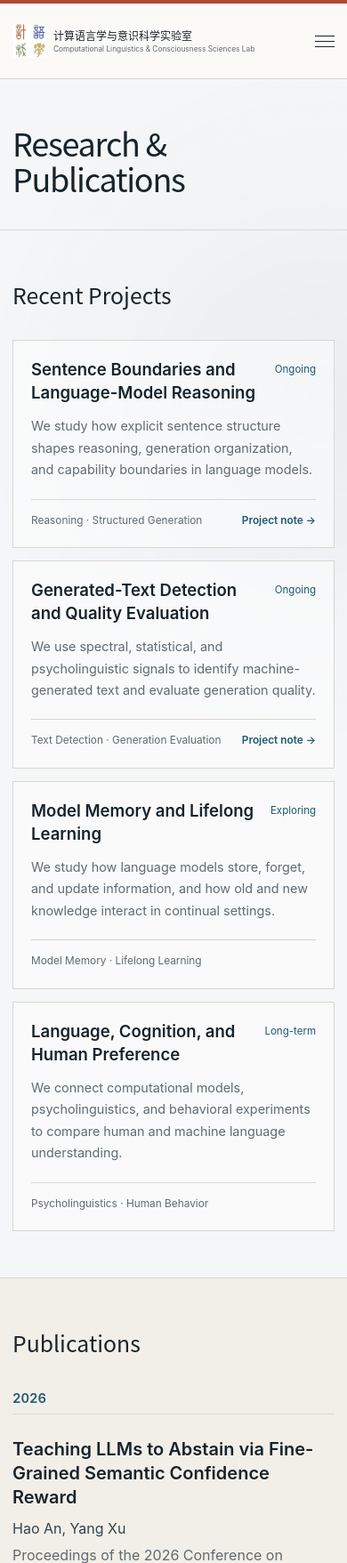
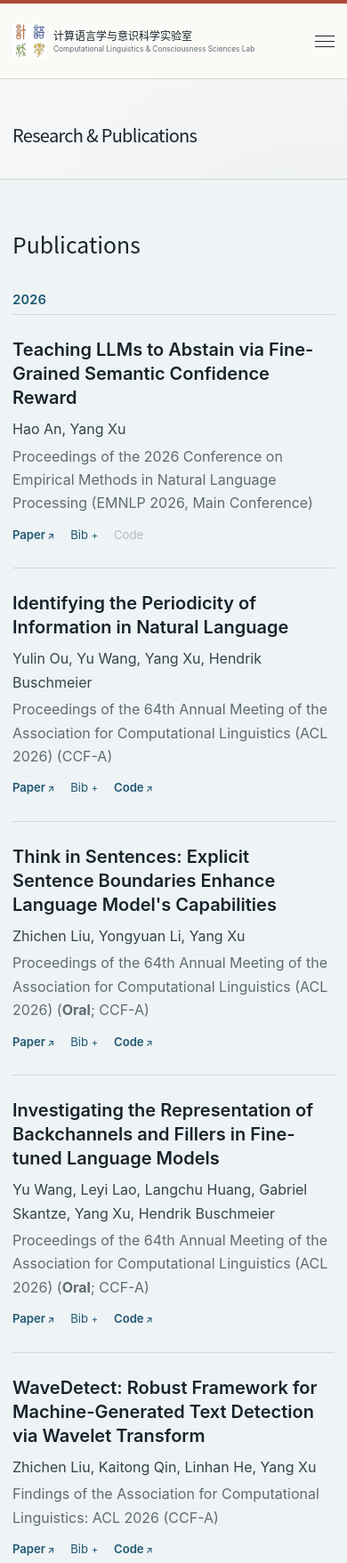
Before and after one commit to CLCS-SUSTech/clcs-sustech.github.io, an Astro site: page /en/research in a window 390 px wide. Shown: the top 1757 px of the page at 89% size. Built offline with nearby package versions, Linux system fonts and the light colour scheme; Astro itself is replaced by a stand-in of ours.

Commit message:
update publications and style

```diff
--- a/src/components/PublicationItem.astro
+++ b/src/components/PublicationItem.astro
@@ -20,7 +20,9 @@ const bibPanelId = 'bib-' + publication.slug;
   <div>
     <h3>{publication.title}</h3>
     <p class="authors">{publication.authors.join(', ')}</p>
-    <p class="venue">{publication.venue}{status ? ` · ${status}` : ''}</p>
+    <p class="venue">{publication.venue.split(/(\bOral\b)/i).map((part) =>
+      /^oral$/i.test(part) ? <strong>{part}</strong> : part
+    )}{status ? ` · ${status}` : ''}</p>
     <div class="publication-links">
       {publication.paper
         ? <a href={publication.paper} target="_blank" rel="noreferrer">Paper</a>
@@ -42,6 +44,11 @@ const bibPanelId = 'bib-' + publication.slug;
       {publication.code
         ? <a href={publication.code} target="_blank" rel="noreferrer">Code</a>
         : <span class="is-disabled" aria-disabled="true">Code</span>}
+      {publication.data && (
+        typeof publication.data === 'string'
+          ? <a href={publication.data} target="_blank" rel="noreferrer">Data</a>
+          : <span class="is-disabled" aria-disabled="true">Data</span>
+      )}
       {publication.project && (
         <a href={publication.project} target="_blank" rel="noreferrer">
           {lang === 'zh' ? '项目主页' : 'Project'}
--- a/src/components/SimplePageHeader.astro
+++ b/src/components/SimplePageHeader.astro
@@ -23,7 +23,7 @@ const { title, description } = Astro.props;
   h1 {
     margin: 0;
     font-family: var(--serif);
-    font-size: clamp(2.25rem, 4vw, 3.45rem);
+    font-size: clamp(1.25rem, 4vw, 2.25rem);
     font-weight: 500;
     letter-spacing: -0.035em;
     line-height: 1.1;
--- a/src/components/pages/MembersPage.astro
+++ b/src/components/pages/MembersPage.astro
@@ -59,7 +59,7 @@ const groupOrder = ['postdoc', 'phd', 'master', 'undergraduate', 'alumni'] as co
   h1 {
     margin: 0;
     font-family: var(--serif);
-    font-size: clamp(2rem, 3.5vw, 3rem);
+    font-size: clamp(1.25rem, 3.5vw, 2.25rem);
     font-weight: 500;
     letter-spacing: -0.025em;
     line-height: 1.15;
--- a/src/components/pages/NewsPage.astro
+++ b/src/components/pages/NewsPage.astro
@@ -12,7 +12,7 @@ const entries = (await getCollection('news', ({ data }) => data.locales.includes
 ---
 
 <BaseLayout lang={lang} title={lang === 'zh' ? '消息' : 'News'}>
-  <SimplePageHeader title={lang === 'zh' ? '消息' : 'News'} />
+  <SimplePageHeader title={lang === 'zh' ? '近期消息' : 'News'} />
 
   <section class="news-index">
     <div class="container news-grid">
--- a/src/components/pages/ResearchPage.astro
+++ b/src/components/pages/ResearchPage.astro
@@ -2,17 +2,15 @@
 import { getCollection } from 'astro:content';
 import BaseLayout from '@/layouts/BaseLayout.astro';
 import SimplePageHeader from '@/components/SimplePageHeader.astro';
-import ProjectCard from '@/components/ProjectCard.astro';
 import PublicationItem from '@/components/PublicationItem.astro';
 import type { Lang } from '@/lib/paths';
 
 interface Props { lang: Lang }
 const { lang } = Astro.props;
-const projects = (await getCollection('projects'))
-  .sort((a, b) => a.data.order - b.data.order);
 const publications = (await getCollection('publications'))
   .sort((a, b) => b.data.year - a.data.year
     || Number(b.data.featured) - Number(a.data.featured)
+    || a.data.order - b.data.order
     || a.data.title.localeCompare(b.data.title));
 const publicationYears = [...new Set(publications.map((entry) => entry.data.year))];
 ---
@@ -20,21 +18,10 @@ const publicationYears = [...new Set(publications.map((entry) => entry.data.year
 <BaseLayout lang={lang} title={lang === 'zh' ? '研究与发表' : 'Research & Publications'}>
   <SimplePageHeader title={lang === 'zh' ? '研究与发表' : 'Research & Publications'} />
 
-  <section class="content-section">
-    <div class="container">
-      <div class="section-intro">
-        <h2>{lang === 'zh' ? '最近项目' : 'Recent Projects'}</h2>
-      </div>
-      <div class="project-grid">
-        {projects.map((entry) => <ProjectCard entry={entry} lang={lang} />)}
-      </div>
-    </div>
-  </section>
-
   <section class="content-section publications-section">
     <div class="container">
       <div class="section-intro publication-heading">
-        <h2>{lang === 'zh' ? '发表物' : 'Publications'}</h2>
+        <h2>{lang === 'zh' ? '已发表论文' : 'Publications'}</h2>
       </div>
       <div class="publication-years">
         {publicationYears.map((year) => (
@@ -57,10 +44,6 @@ const publicationYears = [...new Set(publications.map((entry) => entry.data.year
     padding: clamp(52px, 7vw, 84px) 0;
   }
 
-  .content-section + .content-section {
-    border-top: 1px solid var(--line);
-  }
-
   .section-intro {
     margin-bottom: 30px;
   }
@@ -72,14 +55,8 @@ const publicationYears = [...new Set(publications.map((entry) => entry.data.year
     font-weight: 500;
   }
 
-  .project-grid {
-    display: grid;
-    grid-template-columns: repeat(2, minmax(0, 1fr));
-    gap: 14px;
-  }
-
   .publications-section {
-    background: var(--paper-deep);
+    background: #eef3f6;
   }
 
   .publication-heading {
@@ -107,10 +84,6 @@ const publicationYears = [...new Set(publications.map((entry) => entry.data.year
   }
 
   @media (max-width: 760px) {
-    .project-grid {
-      grid-template-columns: 1fr;
-    }
-
     .publication-year-group {
       grid-template-columns: 1fr;
       gap: 4px;
--- a/src/content.config.ts
+++ b/src/content.config.ts
@@ -90,6 +90,7 @@ const publications = defineCollection({
   schema: z.object({
     slug: z.string(),
     year: z.number(),
+    order: z.number().default(1000),
     title: z.string(),
     authors: z.array(z.string()),
     venue: z.string(),
@@ -99,6 +100,7 @@ const publications = defineCollection({
     bib: z.url().optional(),
     bibtex: z.string().optional(),
     code: z.url().optional(),
+    data: z.union([z.url(), z.literal(true)]).optional(),
     project: z.url().optional(),
     featured: z.boolean().default(false),
   }),
--- a/src/content/publications/an2026purging.yaml
+++ b/src/content/publications/an2026purging.yaml
@@ -1,19 +1,33 @@
 slug: an2026purging
 year: 2026
+order: 5
 title: "Purging the Gray Zone: Latent-Geometric Denoising for Precise Knowledge Boundary Awareness"
 authors:
   - "Hao An"
   - "Yibin Lou"
   - "Jiayi Guo"
   - "Yang Xu"
-venue: "Findings of the Association for Computational Linguistics: ACL 2026 (accepted; CCF-A)"
-paper: "https://arxiv.org/abs/2604.14324"
+venue: "Findings of the Association for Computational Linguistics: ACL 2026 (CCF-A)"
+paper: "https://aclanthology.org/2026.findings-acl.122/"
 bibtex: |-
-  @inproceedings{an2026purging,
-    title = {Purging the Gray Zone: Latent-Geometric Denoising for Precise Knowledge Boundary Awareness},
-    author = {An, Hao and Lou, Yibin and Guo, Jiayi and \textbf{Xu}, \textbf{Yang}},
-    booktitle = {Findings of the Association for Computational Linguistics: ACL 2026},
-    year = {2026},
-    url = {https://arxiv.org/abs/2604.14324},
-    note = {(accepted; CCF-A)}
+  @inproceedings{an-etal-2026-purging,
+      title = "Purging the Gray Zone: Latent-Geometric Denoising for Precise Knowledge Boundary Awareness",
+      author = "An, Hao  and
+        Lou, Yibin  and
+        Guo, Jiayi  and
+        Xu, Yang",
+      editor = "Liakata, Maria  and
+        Moreira, Viviane P.  and
+        Zhang, Jiajun  and
+        Jurgens, David",
+      booktitle = "Findings of the {A}ssociation for {C}omputational {L}inguistics: {ACL} 2026",
+      month = jul,
+      year = "2026",
+      address = "San Diego, California, United States",
+      publisher = "Association for Computational Linguistics",
+      url = "https://aclanthology.org/2026.findings-acl.122/",
+      doi = "10.18653/v1/2026.findings-acl.122",
+      pages = "2562--2576",
+      ISBN = "979-8-89176-395-1",
+      abstract = "Large language models (LLMs) often exhibit hallucinations due to their inability to accurately perceive their own knowledge boundaries. Existing abstention fine-tuning methods typically partition datasets directly based on response accuracy, causing models to suffer from severe label noise near the decision boundaries and consequently exhibit high rates of abstentions or hallucinations. This paper adopts a latent space representation perspective, revealing a ``gray zone'' near the decision hyperplane where internal belief ambiguity constitutes the core performance bottleneck. Based on this insight, we propose the \textbf{GeoDe} (\textbf{Geo}metric \textbf{De}noising) framework for abstention fine-tuning. This method constructs a truth hyperplane using linear probes and performs ``geometric denoising'' by employing geometric distance as a confidence signal for abstention decisions. This approach filters out ambiguous boundary samples while retaining high-fidelity signals for fine-tuning. Experiments across multiple models (Llama3, Qwen3) and benchmark datasets (TriviaQA, NQ, SciQ, SimpleQA) demonstrate that GeoDe significantly enhances model truthfulness and demonstrates strong generalization in out-of-distribution (OOD) scenarios. Code is available at \url{https://github.com/Notbesidemoon/GeoDe}."
   }
--- a/src/content/publications/he2026eye.yaml
+++ b/src/content/publications/he2026eye.yaml
@@ -7,12 +7,28 @@ authors:
   - "Haodong He"
   - "Yu Wang"
   - "Yang Xu"
-venue: "Proceedings of the 64th Annual Meeting of the Association for Computational Linguistics (Volume 4: Student Research Workshop) (accepted)"
+venue: "Proceedings of the 64th Annual Meeting of the Association for Computational Linguistics (Volume 4: Student Research Workshop)"
+paper: "https://aclanthology.org/2026.acl-srw.42/"
+data: true
 bibtex: |-
-  @inproceedings{he2026eye,
-    title = {Eye Movement Features Can Predict Human Preferences on Machine-Generated Texts},
-    author = {He, Xiaoshan and Liu, Xiaoqun and He, Haodong and Wang, Yu and \textbf{Xu}, \textbf{Yang}},
-    booktitle = {Proceedings of the 64th Annual Meeting of the Association for Computational Linguistics (Volume 4: Student Research Workshop)},
-    year = {2026},
-    note = {(accepted)}
+  @inproceedings{he-etal-2026-eye,
+      title = "Eye Movement Features Can Predict Human Preferences on Machine-Generated Texts",
+      author = "He, Xiaoshan  and
+        Liu, Xiaoqun  and
+        He, Haodong  and
+        Wang, Yu  and
+        Xu, Yang",
+      editor = "T.Y.S.S., Santosh  and
+        Rodriguez, Juan Diego  and
+        de Gibert, Ona",
+      booktitle = "Proceedings of the 64th Annual Meeting of the {A}ssociation for {C}omputational {L}inguistics (Volume 4: Student Research Workshop)",
+      month = jul,
+      year = "2026",
+      address = "San Diego, California, United States",
+      publisher = "Association for Computational Linguistics",
+      url = "https://aclanthology.org/2026.acl-srw.42/",
+      doi = "10.18653/v1/2026.acl-srw.42",
+      pages = "470--486",
+      ISBN = "979-8-89176-393-7",
+      abstract = "Eye movement offers valuable insights into human visual attention during assessment of machine-generated texts, yet existing research and resources in this area are limited. To bridge this gap, we introduce Gaze Responses for Evaluating AI Texts (GREAT), a comprehensive dataset capturing human eye-movement features during screen reading of passages generated by large language models (LLMs). The dataset includes raw eye-movement recordings, reading-time measurements, and post-reading evaluations for LLM-generated passage pairs, alongside rigorous validation metrics. The collected eye-movement features demonstrate strong explanatory power in predicting text quality. When integrated with negative log-likelihood (NLL), a commonly used metric for evaluating text quality, it substantially enhances model performance across all standard statistical criteria. These findings demonstrate that eye-movement can act as an effective source of information that complements probabilistic metrics, for the task of automatic text quality assessment. The full dataset and some processing code are publicly available at \url{https://github.com/qwurd231/GREAT}."
   }
--- a/src/content/publications/liu2026think.yaml
+++ b/src/content/publications/liu2026think.yaml
@@ -1,18 +1,32 @@
 slug: liu2026think
 year: 2026
+order: 2
 title: "Think in Sentences: Explicit Sentence Boundaries Enhance Language Model's Capabilities"
 authors:
   - "Zhichen Liu"
   - "Yongyuan Li"
   - "Yang Xu"
-venue: "Proceedings of the 64th Annual Meeting of the Association for Computational Linguistics (ACL 2026) (accepted; oral; CCF-A)"
-paper: "https://arxiv.org/abs/2604.10135"
+venue: "Proceedings of the 64th Annual Meeting of the Association for Computational Linguistics (ACL 2026) (Oral; CCF-A)"
+paper: "https://aclanthology.org/2026.acl-long.104/"
+code: "https://github.com/CLCS-SUSTech/think-in-sentence"
 bibtex: |-
-  @inproceedings{liu2026think,
-    title = {Think in Sentences: Explicit Sentence Boundaries Enhance Language Model's Capabilities},
-    author = {Liu, Zhichen and Li, Yongyuan and \textbf{Xu}, \textbf{Yang}},
-    booktitle = {Proceedings of the 64th Annual Meeting of the Association for Computational Linguistics (ACL 2026)},
-    year = {2026},
-    url = {https://arxiv.org/abs/2604.10135},
-    note = {(accepted; oral; CCF-A)}
+  @inproceedings{liu-etal-2026-think,
+      title = "Think in Sentences: Explicit Sentence Boundaries Enhance Language Model{'}s Capabilities",
+      author = "Liu, Zhichen  and
+        Li, Yongyuan  and
+        Xu, Yang",
+      editor = "Liakata, Maria  and
+        Moreira, Viviane P.  and
+        Zhang, Jiajun  and
+        Jurgens, David",
+      booktitle = "Proceedings of the 64th Annual Meeting of the {A}ssociation for {C}omputational {L}inguistics (Volume 1: Long Papers)",
+      month = jul,
+      year = "2026",
+      address = "San Diego, California, United States",
+      publisher = "Association for Computational Linguistics",
+      url = "https://aclanthology.org/2026.acl-long.104/",
+      doi = "10.18653/v1/2026.acl-long.104",
+      pages = "2275--2288",
+      ISBN = "979-8-89176-390-6",
+      abstract = "Researchers have explored ways to improve large language models (LLMs)' capabilities via dummy token insertion in contexts. However, existing works focus solely on the dummy tokens themselves, but failed to leverage the inherent sentence-level structure of natural language. This is a critical oversight, as LLMs acquire linguistic capabilities through exposure to human-generated texts, which are inherently structured at the sentence level. Motivated by the gap, we proposed a method that inserts delimiters at sentence boundaries. Our method not only integrates dummy tokens into contexts, but also enables LLMs with sentence-by-sentence processing behavior during reasoning. Two approaches are proposed: (1). In-context learning and (2). Supervised fine-tuning are experimented from 7B LLMs to 600B Deepseek-V3. Experimental results demonstrate consistent improvements in various tasks, with notable gains of up to 7.7{\%} on GSM8k and 12.5{\%} on DROP. Furthermore, LLMs fine-tuned via our strategy further incorporate sentence awareness into their inner representations. Our work establishes a simple yet effective technique for enhancing LLM{'}s capabilities, offering promising directions for cognitive-inspired LLM enhancement paradigm."
   }
--- a/src/content/publications/liu2026wavedetect.yaml
+++ b/src/content/publications/liu2026wavedetect.yaml
@@ -1,18 +1,34 @@
 slug: liu2026wavedetect
 year: 2026
+order: 4
 title: "WaveDetect: Robust Framework for Machine-Generated Text Detection via Wavelet Transform"
 authors:
   - "Zhichen Liu"
   - "Kaitong Qin"
   - "Linhan He"
   - "Yang Xu"
-venue: "Findings of the Association for Computational Linguistics: ACL 2026 (accepted; CCF-A)"
-paper: "https://arxiv.org/abs/2606.23336"
+venue: "Findings of the Association for Computational Linguistics: ACL 2026 (CCF-A)"
+paper: "https://aclanthology.org/2026.findings-acl.424/"
+code: "https://github.com/KaitongQin/WaveDetect"
 bibtex: |-
-  @inproceedings{liu2026wavedetect,
-    title = {WaveDetect: Robust Framework for Machine-Generated Text Detection via Wavelet Transform},
-    author = {Liu, Zhichen and Qin, Kaitong and He, Linhan and \textbf{Xu}, \textbf{Yang}},
-    booktitle = {Findings of the Association for Computational Linguistics: ACL 2026},
-    year = {2026},
-    note = {(accepted; CCF-A)}
+  @inproceedings{liu-etal-2026-wavedetect,
+      title = "{W}ave{D}etect: Robust Framework for Machine-Generated Text Detection via Wavelet Transform",
+      author = "Liu, Zhichen  and
+        Qin, Kaitong  and
+        He, Linhan  and
+        Xu, Yang",
+      editor = "Liakata, Maria  and
+        Moreira, Viviane P.  and
+        Zhang, Jiajun  and
+        Jurgens, David",
+      booktitle = "Findings of the {A}ssociation for {C}omputational {L}inguistics: {ACL} 2026",
+      month = jul,
+      year = "2026",
+      address = "San Diego, California, United States",
+      publisher = "Association for Computational Linguistics",
+      url = "https://aclanthology.org/2026.findings-acl.424/",
+      doi = "10.18653/v1/2026.findings-acl.424",
+      pages = "8712--8727",
+      ISBN = "979-8-89176-395-1",
+      abstract = "As Large Language Models asymptotically approach human-level fluency in natural language generation, solely relying on surface-level semantic artifacts for detecting LLM-generated texts has become increasingly precarious. Existing detectors often falter when facing three critical challenges: adversarial perturbations, cross-domain shifts, and the rapid temporal evolution of the foundation model. To address these issues, we propose , a novel framework that reformulates text detection as a signal processing task within the time-frequency domain. Unlike previous methods that analyze static token probability distributions, models the generated output as a probability signal, upon which a differentiable Continuous Wavelet Transform is applied to convert them into learnable spectral representations. This process reveals the intrinsic ``spectral fingerprints'' in machine-generated texts{--}patterns that remain invisible in time domain. Comprehensive evaluations on three well-curated datasets (RAID, EvoBench, and Domain-Shift) show that our method achieves a new state-of-the-art. It not only achieves superior accuracy but also exhibits remarkable robustness against sophisticated attacks, generalization across out-of-distribution topics and unseen evolving LLMs. Our results validate the efficacy of spectral analysis as a promising paradigm for LLM-generated texts detection."
   }
--- a/src/content/publications/ou2025periodicity.yaml
+++ b/src/content/publications/ou2025periodicity.yaml
@@ -1,20 +1,34 @@
 slug: ou2025periodicity
 year: 2026
+order: 1
 title: "Identifying the Periodicity of Information in Natural Language"
 authors:
   - "Yulin Ou"
   - "Yu Wang"
   - "Yang Xu"
   - "Hendrik Buschmeier"
-venue: "Proceedings of the 64th Annual Meeting of the Association for Computational Linguistics (ACL 2026) (accepted; CCF-A)"
-paper: "https://arxiv.org/pdf/2510.27241"
+venue: "Proceedings of the 64th Annual Meeting of the Association for Computational Linguistics (ACL 2026) (CCF-A)"
+paper: "https://aclanthology.org/2026.acl-long.52/"
 code: "https://github.com/CLCS-SUSTech/APS"
 bibtex: |-
-  @inproceedings{ou2025periodicity,
-    title = {Identifying the Periodicity of Information in Natural Language},
-    author = {Ou, Yulin and Wang, Yu and \textbf{Xu}, \textbf{Yang} and Buschmeier, Hendrik},
-    booktitle = {Proceedings of the 64th Annual Meeting of the Association for Computational Linguistics (ACL 2026)},
-    year = {2026},
-    url = {https://arxiv.org/pdf/2510.27241},
-    note = {(accepted; CCF-A)}
+  @inproceedings{ou-etal-2026-identifying,
+      title = "Identifying the Periodicity of Information in Natural Language",
+      author = "OU, Yulin  and
+        Wang, Yu  and
+        Xu, Yang  and
+        Buschmeier, Hendrik",
+      editor = "Liakata, Maria  and
+        Moreira, Viviane P.  and
+        Zhang, Jiajun  and
+        Jurgens, David",
+      booktitle = "Proceedings of the 64th Annual Meeting of the {A}ssociation for {C}omputational {L}inguistics (Volume 1: Long Papers)",
+      month = jul,
+      year = "2026",
+      address = "San Diego, California, United States",
+      publisher = "Association for Computational Linguistics",
+      url = "https://aclanthology.org/2026.acl-long.52/",
+      doi = "10.18653/v1/2026.acl-long.52",
+      pages = "1161--1175",
+      ISBN = "979-8-89176-390-6",
+      abstract = "Recent theoretical advancement of information density in natural language has brought the following question on desk: To what degree does natural language exhibit periodicity pattern in its encoded information? We address this question by introducing a new method called AutoPeriod of Surprisal (APS). APS adopts a canonical periodicity detection algorithm and is able to identify any significant periods that exist in the surprisal sequence of a single document. By applying the algorithm to a set of corpora, we have obtained the following interesting results: Firstly, a considerable proportion of human language demonstrates a strong pattern of periodicity in information; Secondly, new periods that are outside the distributions of typical structural units in text (e.g., sentence boundaries, elementary discourse units, etc.) are found and further confirmed via harmonic regression modeling. We conclude that the periodicity of information in language is a joint outcome from both structured factors and other driving factors that take effect at longer distances. The advantages of our periodicity detection method and its potentials in LLM-generation detection are further discussed."
   }
--- a/src/content/publications/wang2026backchannels.yaml
+++ b/src/content/publications/wang2026backchannels.yaml
@@ -1,5 +1,6 @@
 slug: wang2026backchannels
 year: 2026
+order: 3
 title: "Investigating the Representation of Backchannels and Fillers in Fine-tuned Language Models"
 authors:
   - "Yu Wang"
@@ -8,14 +9,30 @@ authors:
   - "Gabriel Skantze"
   - "Yang Xu"
   - "Hendrik Buschmeier"
-venue: "Proceedings of the 64th Annual Meeting of the Association for Computational Linguistics (ACL 2026) (accepted; oral; CCF-A)"
-paper: "https://arxiv.org/abs/2509.20237"
+venue: "Proceedings of the 64th Annual Meeting of the Association for Computational Linguistics (ACL 2026) (Oral; CCF-A)"
+paper: "https://aclanthology.org/2026.acl-long.241/"
+code: "https://github.com/colalao/discourse_markers"
 bibtex: |-
-  @inproceedings{wang2026backchannels,
-    title = {Investigating the Representation of Backchannels and Fillers in Fine-tuned Language Models},
-    author = {Wang, Yu and Lao, Leyi and Huang, Langchu and Skantze, Gabriel and \textbf{Xu}, \textbf{Yang} and Buschmeier, Hendrik},
-    booktitle = {Proceedings of the 64th Annual Meeting of the Association for Computational Linguistics (ACL 2026)},
-    year = {2026},
-    url = {https://arxiv.org/abs/2509.20237},
-    note = {(accepted; CCF-A)}
+  @inproceedings{wang-etal-2026-investigating,
+      title = "Investigating the Representation of Backchannels and Fillers in Fine-tuned Language Models",
+      author = "Wang, Yu  and
+        Lao, Leyi  and
+        Huang, Langchu  and
+        Skantze, Gabriel  and
+        Xu, Yang  and
+        Buschmeier, Hendrik",
+      editor = "Liakata, Maria  and
+        Moreira, Viviane P.  and
+        Zhang, Jiajun  and
+        Jurgens, David",
+      booktitle = "Proceedings of the 64th Annual Meeting of the {A}ssociation for {C}omputational {L}inguistics (Volume 1: Long Papers)",
+      month = jul,
+      year = "2026",
+      address = "San Diego, California, United States",
+      publisher = "Association for Computational Linguistics",
+      url = "https://aclanthology.org/2026.acl-long.241/",
+      doi = "10.18653/v1/2026.acl-long.241",
+      pages = "5319--5348",
+      ISBN = "979-8-89176-390-6",
+      abstract = "Backchannels and fillers are important linguistic expressions in dialogue, but often treated as ``noise'' to be bypassed in modern transformer-based language models. Our work studies the representation of them in language models using three fine-tuning strategies. The models are trained on three dialogue corpora in English and Japanese, where backchannels and fillers are preserved and annotated, to investigate how fine-tuning can help LMs learn their representations. We first apply clustering analysis to the learnt representation of backchannels and fillers, and have found increased silhouette scores in representations from fine-tuned models, which suggests that fine-tuning enables LMs to distinguish the nuanced semantic variation in different backchannel and filler use. We also use natural language generation (NLG) metrics and qualitative analysis to confirm that the utterances generated by fine-tuned language models resemble human-produced utterances more closely. Our findings suggest the potentials of transforming general LMs into conversational LMs that are more capable of producing human-like languages adequately."
   }
--- a/src/content/publications/zheng2026memory.yaml
+++ b/src/content/publications/zheng2026memory.yaml
@@ -1,5 +1,6 @@
 slug: zheng2026memory
 year: 2026
+order: 6
 title: "Evaluating Memory Capability in Continuous Lifelog Scenario"
 authors:
   - "Jianjie Zheng"
@@ -11,7 +12,7 @@ authors:
   - "Yang Xu"
   - "Yang Liu"
   - "Sijie Cheng"
-venue: "Findings of the Association for Computational Linguistics: ACL 2026 (accepted; CCF-A)"
+venue: "Findings of the Association for Computational Linguistics: ACL 2026 (CCF-A)"
 paper: "https://arxiv.org/abs/2604.11182"
 bibtex: |-
   @inproceedings{zheng2026memory,
@@ -20,5 +21,5 @@ bibtex: |-
     booktitle = {Findings of the Association for Computational Linguistics: ACL 2026},
     year = {2026},
     url = {https://arxiv.org/abs/2604.11182},
-    note = {(accepted; CCF-A)}
+    note = {(CCF-A)}
   }
--- a/src/data/site.ts
+++ b/src/data/site.ts
@@ -35,7 +35,7 @@ export const copy = {
       join: '加入 / 联系',
     },
     heroKicker: '南方科技大学 · 计算机科学与工程系 · 深圳',
-    heroTitle: '计算语言学与意识科学\n实验室',
+    heroTitle: '计算语言学与意识科学实验室',
     heroSubtitle: lab.nameEn,
     heroIntro: '我们研究不同时间尺度与动态环境中，人类语言的使用、理解、学习和演化，并以计算方法探索语言、智能与意识之间的深层联系。\n\n欢迎有志于从事人工智能、计算语言学、心理语言学、认知科学等领域研究的同学加入。\n',
     exploreResearch: '探索研究方向',
```
